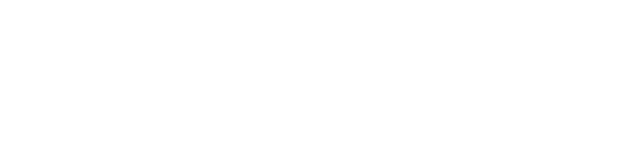
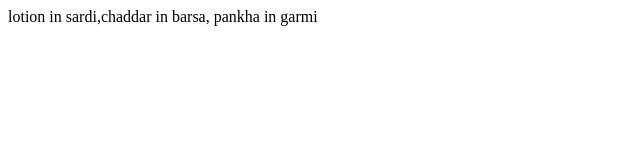
Before and after one commit to rksdutt/DemoRepository, a plain HTML site: page Git tuts/index.html in a window 1280 px wide. Shown: the whole page, without its empty margins (0-640 px from the left). Drawn offline with Linux system fonts and the light colour scheme.

Commit message:
added something on project

```diff
--- a/Git tuts/index.html
+++ b/Git tuts/index.html
@@ -6,7 +6,7 @@
     <meta name="viewport" content="width=device-width, initial-scale=1.0">
     <title>This Is My issue1 title 4 -c7</title>
 </head>
-<body>
+<body> lotion in sardi,chaddar in barsa, pankha in garmi
 
 </body>
 </html>
```
